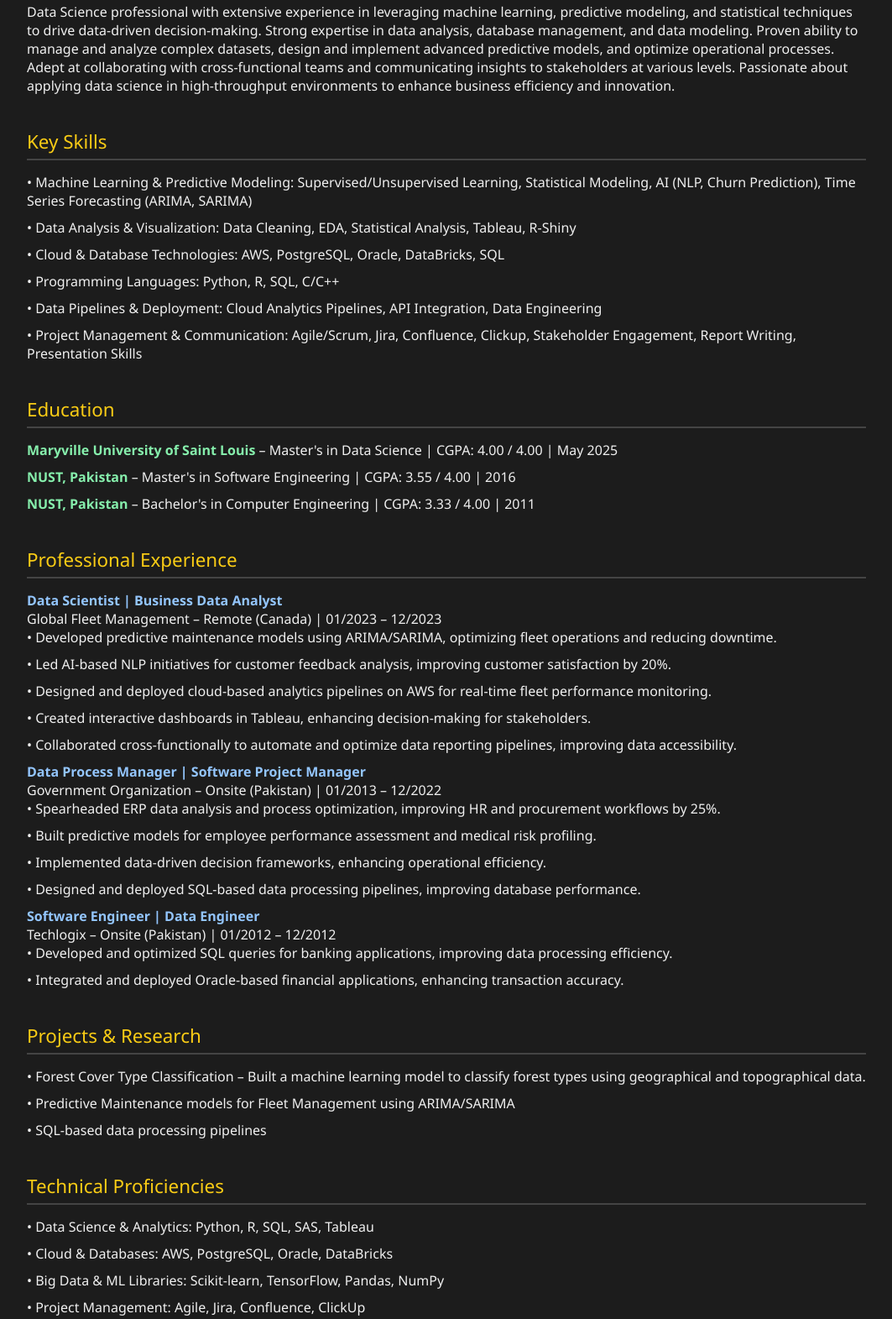
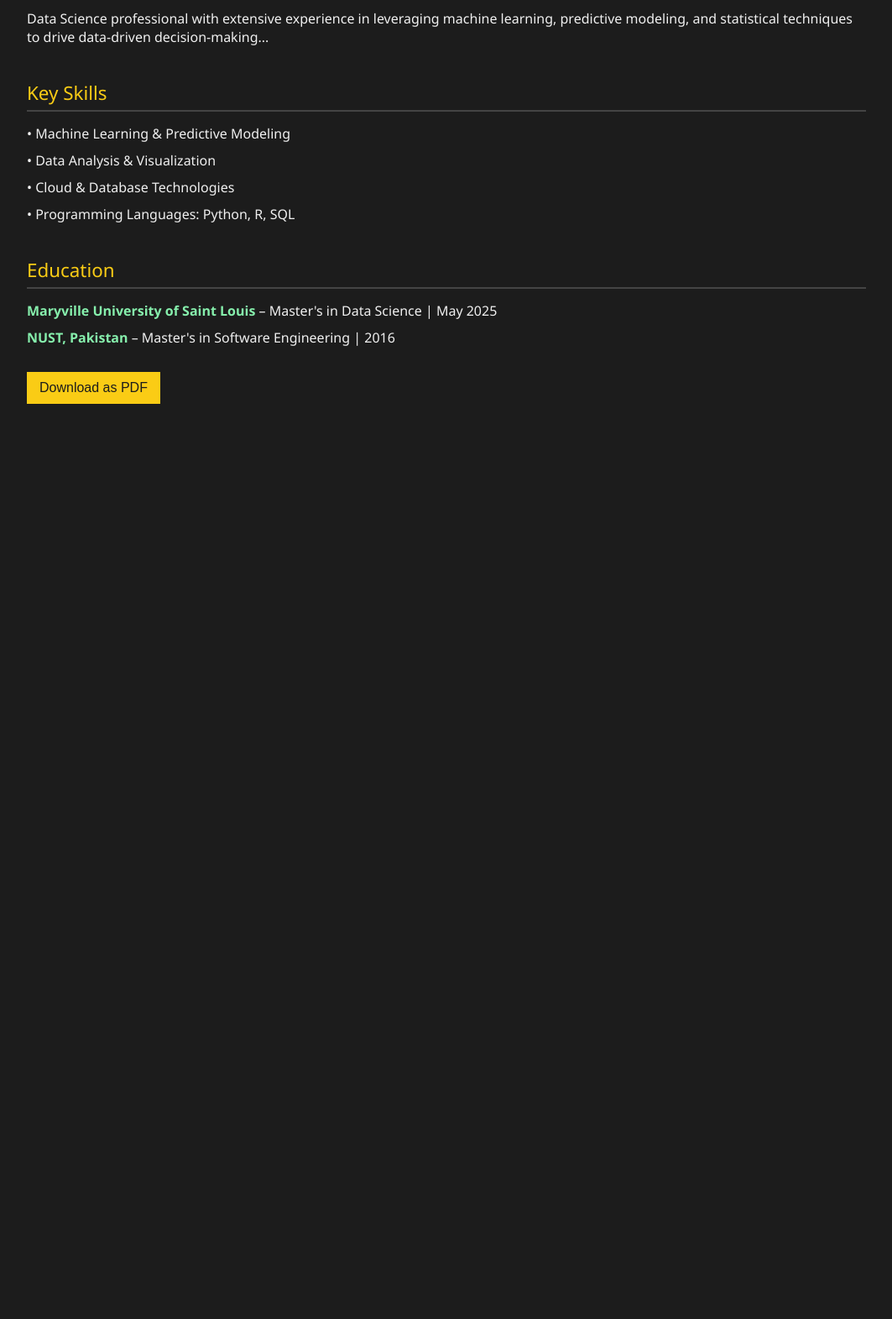
Before and after one commit to sherjeelaamir/sherjeelaamir.github.io, a plain HTML site: page index.html in a window 1280 px wide. Shown: the part 376-1947 px from the top of the page at 84% size, without its empty margins (108-1171 px from the left). After the commit the page ends 897 px from the top, so only its background shows below. Drawn offline with nearby package versions, Linux system fonts and the light colour scheme.

Commit message:
Update index.html

````diff
--- a/index.html
+++ b/index.html
@@ -1,10 +1,10 @@
-```html
 <!DOCTYPE html>
 <html lang="en">
 <head>
   <meta charset="UTF-8">
   <meta name="viewport" content="width=device-width, initial-scale=1.0">
   <title>Sherjeel Bin Aamir | Data Scientist</title>
+  <script src="https://cdnjs.cloudflare.com/ajax/libs/jspdf/2.5.1/jspdf.umd.min.js"></script>
   <style>
     body {
       background-color: #1c1c1c;
@@ -73,6 +73,16 @@
       color: #60a5fa;
       text-decoration: none;
     }
+    .download-btn {
+      background-color: #facc15;
+      color: #1c1c1c;
+      padding: 10px 15px;
+      font-size: 16px;
+      border: none;
+      cursor: pointer;
+      margin-top: 20px;
+      display: inline-block;
+    }
   </style>
 </head>
 <body>
@@ -85,91 +95,88 @@
         <div class="info-line">📧 sherjeelbinaamir@gmail.com</div>
         <div class="info-line">🔗 <a href="https://www.linkedin.com/in/binaamir93" target="_blank">LinkedIn</a></div>
         <div class="info-line">📍 Manchester, MO, 63021</div>
+        <div class="info-line">
+          📞 <img src="https://via.placeholder.com/100x20.png?text=314-760-4384" alt="314-760-4384" />
+        </div>
       </div>
     </div>
 
     <section>
       <div class="section-title">Career Summary</div>
-      <p>Data Science professional with extensive experience in leveraging machine learning, predictive modeling, and statistical techniques to drive data-driven decision-making. Strong expertise in data analysis, database management, and data modeling. Proven ability to manage and analyze complex datasets, design and implement advanced predictive models, and optimize operational processes. Adept at collaborating with cross-functional teams and communicating insights to stakeholders at various levels. Passionate about applying data science in high-throughput environments to enhance business efficiency and innovation.</p>
+      <p>Data Science professional with extensive experience in leveraging machine learning, predictive modeling, and statistical techniques to drive data-driven decision-making...</p>
     </section>
 
     <section>
       <div class="section-title">Key Skills</div>
       <ul>
-        <li>• Machine Learning & Predictive Modeling: Supervised/Unsupervised Learning, Statistical Modeling, AI (NLP, Churn Prediction), Time Series Forecasting (ARIMA, SARIMA)</li>
-        <li>• Data Analysis & Visualization: Data Cleaning, EDA, Statistical Analysis, Tableau, R-Shiny</li>
-        <li>• Cloud & Database Technologies: AWS, PostgreSQL, Oracle, DataBricks, SQL</li>
-        <li>• Programming Languages: Python, R, SQL, C/C++</li>
-        <li>• Data Pipelines & Deployment: Cloud Analytics Pipelines, API Integration, Data Engineering</li>
-        <li>• Project Management & Communication: Agile/Scrum, Jira, Confluence, Clickup, Stakeholder Engagement, Report Writing, Presentation Skills</li>
+        <li>• Machine Learning & Predictive Modeling</li>
+        <li>• Data Analysis & Visualization</li>
+        <li>• Cloud & Database Technologies</li>
+        <li>• Programming Languages: Python, R, SQL</li>
       </ul>
     </section>
 
     <section>
       <div class="section-title">Education</div>
       <ul>
-        <li><span class="institution">Maryville University of Saint Louis</span> – Master's in Data Science | CGPA: 4.00 / 4.00 | May 2025</li>
-        <li><span class="institution">NUST, Pakistan</span> – Master's in Software Engineering | CGPA: 3.55 / 4.00 | 2016</li>
-        <li><span class="institution">NUST, Pakistan</span> – Bachelor's in Computer Engineering | CGPA: 3.33 / 4.00 | 2011</li>
+        <li><span class="institution">Maryville University of Saint Louis</span> – Master's in Data Science | May 2025</li>
+        <li><span class="institution">NUST, Pakistan</span> – Master's in Software Engineering | 2016</li>
       </ul>
     </section>
 
-    <section>
-      <div class="section-title">Professional Experience</div>
-      <ul>
-        <li>
-          <div class="job-title">Data Scientist | Business Data Analyst</div>
-          Global Fleet Management – Remote (Canada) | 01/2023 – 12/2023
-          <ul>
-            <li>• Developed predictive maintenance models using ARIMA/SARIMA, optimizing fleet operations and reducing downtime.</li>
-            <li>• Led AI-based NLP initiatives for customer feedback analysis, improving customer satisfaction by 20%.</li>
-            <li>• Designed and deployed cloud-based analytics pipelines on AWS for real-time fleet performance monitoring.</li>
-            <li>• Created interactive dashboards in Tableau, enhancing decision-making for stakeholders.</li>
-            <li>• Collaborated cross-functionally to automate and optimize data reporting pipelines, improving data accessibility.</li>
-          </ul>
-        </li>
-        <li>
-          <div class="job-title">Data Process Manager | Software Project Manager</div>
-          Government Organization – Onsite (Pakistan) | 01/2013 – 12/2022
-          <ul>
-            <li>• Spearheaded ERP data analysis and process optimization, improving HR and procurement workflows by 25%.</li>
-            <li>• Built predictive models for employee performance assessment and medical risk profiling.</li>
-            <li>• Implemented data-driven decision frameworks, enhancing operational efficiency.</li>
-            <li>• Designed and deployed SQL-based data processing pipelines, improving database performance.</li>
-          </ul>
-        </li>
-        <li>
-          <div class="job-title">Software Engineer | Data Engineer</div>
-          Techlogix – Onsite (Pakistan) | 01/2012 – 12/2012
-          <ul>
-            <li>• Developed and optimized SQL queries for banking applications, improving data processing efficiency.</li>
-            <li>• Integrated and deployed Oracle-based financial applications, enhancing transaction accuracy.</li>
-          </ul>
-        </li>
-      </ul>
-    </section>
+    <button class="download-btn" onclick="downloadPDF()">Download as PDF</button>
+  </div>
 
-    <section>
-      <div class="section-title">Projects & Research</div>
-      <ul>
-        <li class="project">• Forest Cover Type Classification – Built a machine learning model to classify forest types using geographical and topographical data.</li>
-        <li class="project">• Predictive Maintenance models for Fleet Management using ARIMA/SARIMA</li>
-        <li class="project">• SQL-based data processing pipelines</li>
-      </ul>
-    </section>
+  <script>
+    function downloadPDF() {
+      const { jsPDF } = window.jspdf;
+      const doc = new jsPDF();
 
-    <section>
-      <div class="section-title">Technical Proficiencies</div>
-      <ul>
-        <li>• Data Science & Analytics: Python, R, SQL, SAS, Tableau</li>
-        <li>• Cloud & Databases: AWS, PostgreSQL, Oracle, DataBricks</li>
-        <li>• Big Data & ML Libraries: Scikit-learn, TensorFlow, Pandas, NumPy</li>
-        <li>• Project Management: Agile, Jira, Confluence, ClickUp</li>
-      </ul>
-    </section>
-  </div>
+      doc.setFont("helvetica", "bold");
+      doc.setFontSize(20);
+      doc.text("Sherjeel Bin Aamir", 15, 20);
+
+      doc.setFontSize(14);
+      doc.setTextColor(255, 204, 0);
+      doc.text("Data Scientist | Data Analyst", 15, 30);
+
+      doc.setFontSize(12);
+      doc.setTextColor(240, 240, 240);
+      doc.text("📧 sherjeelbinaamir@gmail.com", 15, 40);
+      doc.text("🔗 LinkedIn: linkedin.com/in/binaamir93", 15, 50);
+      doc.text("📍 Manchester, MO, 63021", 15, 60);
+      doc.text("📞 314-760-4384", 15, 70);
+
+      doc.setFontSize(14);
+      doc.setTextColor(255, 204, 0);
+      doc.text("Career Summary", 15, 85);
+
+      doc.setFontSize(12);
+      doc.setTextColor(240, 240, 240);
+      doc.text("Data Science professional with extensive experience...", 15, 95, { maxWidth: 180 });
+
+      doc.setFontSize(14);
+      doc.setTextColor(255, 204, 0);
+      doc.text("Key Skills", 15, 110);
+
+      doc.setFontSize(12);
+      doc.setTextColor(240, 240, 240);
+      doc.text("• Machine Learning & Predictive Modeling", 15, 120);
+      doc.text("• Data Analysis & Visualization", 15, 130);
+      doc.text("• Cloud & Database Technologies", 15, 140);
+      doc.text("• Programming Languages: Python, R, SQL", 15, 150);
+
+      doc.setFontSize(14);
+      doc.setTextColor(255, 204, 0);
+      doc.text("Education", 15, 165);
+
+      doc.setFontSize(12);
+      doc.setTextColor(240, 240, 240);
+      doc.text("Maryville University of Saint Louis - Master's in Data Science (May 2025)", 15, 175);
+      doc.text("NUST, Pakistan - Master's in Software Engineering (2016)", 15, 185);
+
+      doc.save("Sherjeel_Bin_Aamir_Resume.pdf");
+    }
+  </script>
 </body>
 </html>
-```
-
-### Remember to replace the GitHub link with your actual username and repository name if it's different from what I've used above. Let me know if you need further adjustments!
````
